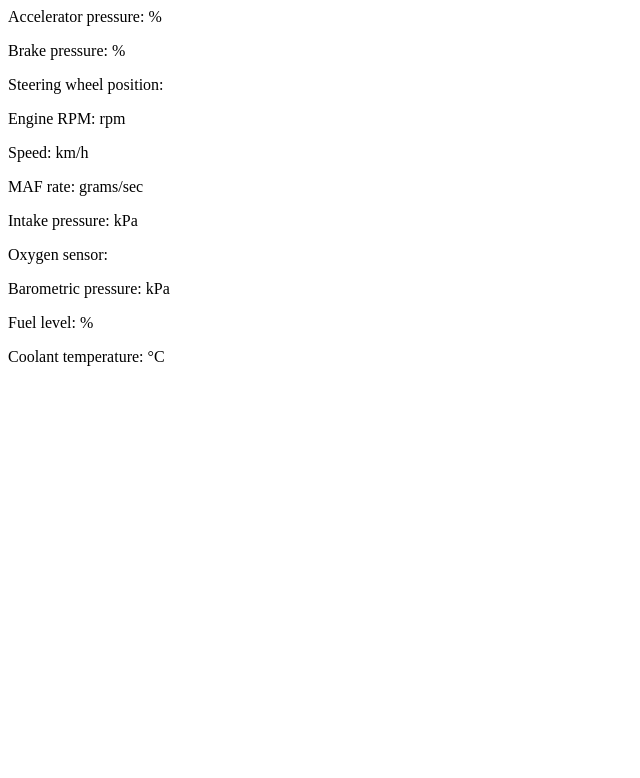
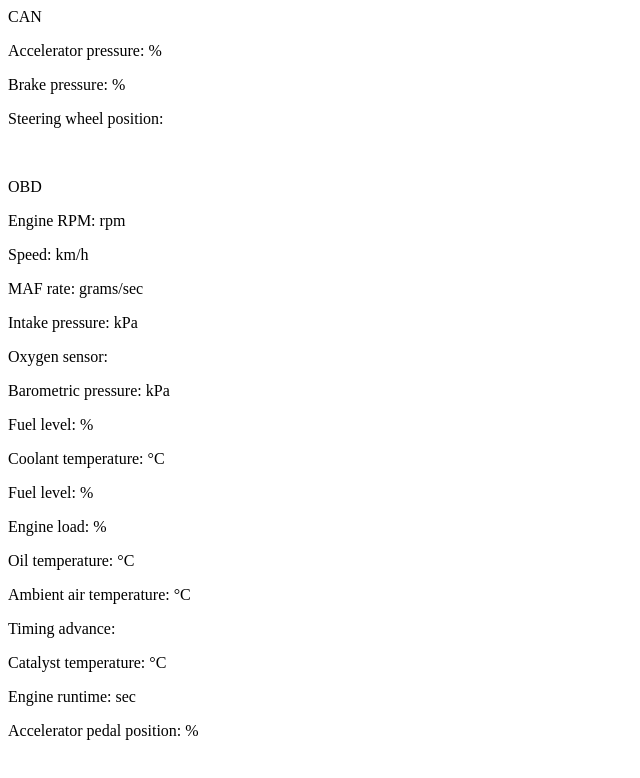
Before and after one commit to afreiday/wrx-car-ui, a website: page app/index.html in a window 1280 px wide. Shown: the whole page, without its empty margins (0-640 px from the left). Drawn offline with nearby package versions, Linux system fonts and the light colour scheme; no server answers.

Commit message:
Organize view

```diff
--- a/app/index.html
+++ b/app/index.html
@@ -27,10 +27,13 @@
   </head>
 
   <body>
-
+    <p>CAN</p>
     <p>Accelerator pressure: <span id="accelerator"></span>%</p>
     <p>Brake pressure: <span id="brake"></span>%</p>
     <p>Steering wheel position: <span id="steering"></span></p>
+    <p>&nbsp;</p>
+
+    <p>OBD</p>
     <p>Engine RPM: <span id="engine_rpm"></span> rpm</p>
     <p>Speed: <span id="vehicle_speed"></span> km/h</p>
     <p>MAF rate: <span id="maf_rate"></span> grams/sec</p>
@@ -39,6 +42,14 @@
     <p>Barometric pressure: <span id="barometric_pressure"></span> kPa</p>
     <p>Fuel level: <span id="fuel_level"></span>%</p>
     <p>Coolant temperature: <span id="coolant_temperature"></span>&deg;C</p>
+    <p>Fuel level: <span id="fuel_level"></span>%</p>
+    <p>Engine load: <span id="engine_load"></span>%</p>
+    <p>Oil temperature: <span id="oil_temperature"></span>&deg;C</p>
+    <p>Ambient air temperature: <span id="ambient_air_temperature"></span>&deg;C</p>
+    <p>Timing advance: <span id="timing_advance"></span></p>
+    <p>Catalyst temperature: <span id="catalyst_temperature"></span>&deg;C</p>
+    <p>Engine runtime: <span id="engine_runtime"></span> sec</p>
+    <p>Accelerator pedal position: <span id="accelerator_pedal_positon"></span>%</p>
 
   </body>
 
--- a/app/parsers/obdparser.ts
+++ b/app/parsers/obdparser.ts
@@ -19,14 +19,16 @@ export class ObdParser extends Parser {
   private OIL_TEMPERATURE = new ParserPair('5c', 'OIL_TEMPERATURE');
   private AMBIENT_AIR_TEMPERATURE = new ParserPair('46', 'AMBIENT_AIR_TEMPERATURE');
   private ENGINE_RUNTIME = new ParserPair('1f', 'ENGINE_RUNTIME');
+  private ACCELERATOR_PEDAL_POSITON = new ParserPair('49', 'ACCELERATOR_PEDAL_POSITON');
 
   private parsers: DataParser[] = [
     new PassthroughParser(this.VEHICLE_SPEED),
     new PassthroughParser(this.INTAKE_PRESSURE),
     new PassthroughParser(this.BAROMETRIC_PRESSURE),
     new PercentageParser(this.FUEL_LEVEL),
+    new PercentageParser(this.ENGINE_LOAD),
+    new PercentageParser(this.ACCELERATOR_PEDAL_POSITON),
     new TemperatureParser(this.COOLANT_TEMPERATURE),
-    new PercentageParser(this.ENGINE_LOAD),
     new TemperatureParser(this.OIL_TEMPERATURE),
     new TemperatureParser(this.AMBIENT_AIR_TEMPERATURE),
     new DataParser(this.TIMING_ADVANCE, (data: any) => {
```
